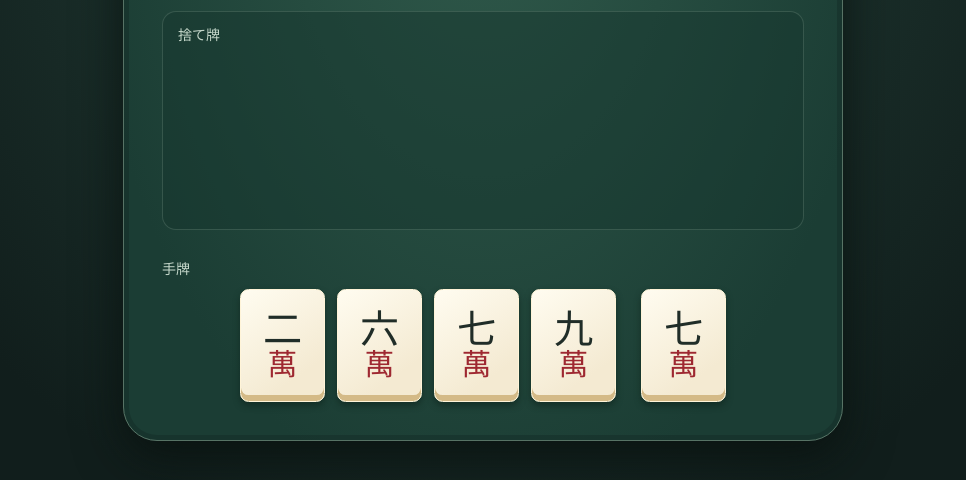
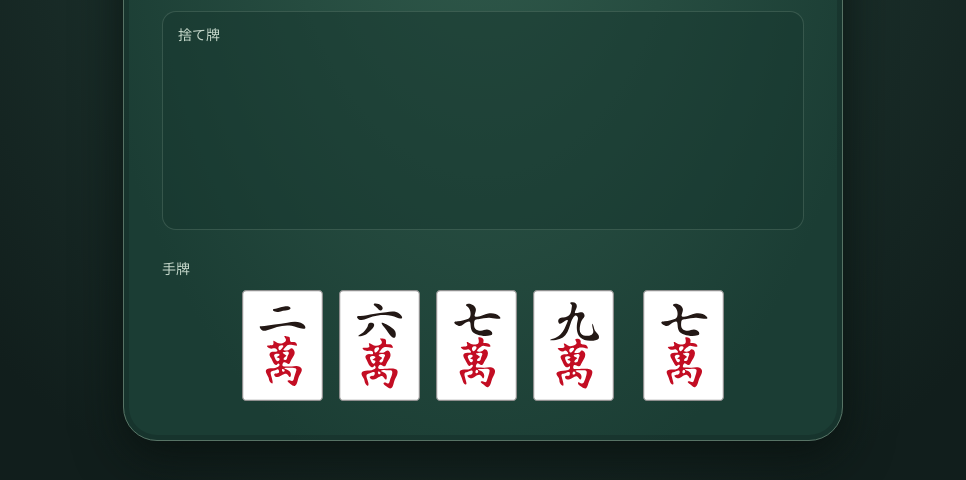
Before and after one commit to akiplaylab/mahjong5, a website built with Vite: page index.html in a window 1280 px wide. Shown: the part 266-746 px from the top of the page, without its empty margins (157-1123 px from the left). Built offline with nearby package versions, Linux system fonts and the light colour scheme.

Commit message:
萬子の牌画像を SVG に変更 (#5)
* Use Mahjong Tofu images for manzu tiles

* Use vector artwork for manzu tiles

```diff
--- a/src/main.ts
+++ b/src/main.ts
@@ -47,11 +47,11 @@ function tileFace(tile: Tile, interactive = false) {
     face.setAttribute('role', 'img')
     face.setAttribute('aria-label', name)
   }
-  const rank = document.createElement('span')
-  rank.textContent = name[0]
-  const suit = document.createElement('span')
-  suit.textContent = '萬'
-  face.append(rank, suit)
+  const image = document.createElement('img')
+  image.src = new URL(`./tiles/man${tile.rank}.svg`, import.meta.url).href
+  image.alt = ''
+  image.draggable = false
+  face.append(image)
   return face
 }
 
--- a/src/style.css
+++ b/src/style.css
@@ -84,19 +84,15 @@ h2 { margin: 0; font-size: .875rem; font-weight: 650; color: #c7d9cc; }
   display: inline-flex;
   align-items: center;
   justify-content: center;
-  flex-direction: column;
-  gap: .06em;
   min-width: 0;
   padding: 0;
   border-radius: .22em;
-  border: 1px solid #fff4d8;
-  background: linear-gradient(145deg, #fffcf0, #f4ead2 75%);
-  color: #202d28;
-  box-shadow: inset 0 -.15em #d4ba87, 0 .09em .16em #10271fb0;
-  font: 700 clamp(1.15rem, 5.7vw, 2.45rem)/.96 "Yu Mincho", "Hiragino Mincho ProN", serif;
+  border: 1px solid transparent;
+  background: transparent;
+  font-size: clamp(1.15rem, 5.7vw, 2.45rem);
   user-select: none;
 }
-.tile > :last-child { color: #9e2831; font-size: .76em; }
+.tile img { width: 100%; height: 100%; object-fit: contain; }
 .discards .tile { align-self: start; width: 100%; max-width: 38px; max-height: 100%; font-size: clamp(.74rem, 2.7vw, 1rem); }
 
 .player { position: relative; margin-top: 15px; padding: 10px 0 0; }
```
Also changed, not shown: README.md, src/tiles/man1.svg (added), src/tiles/man2.svg (added), src/tiles/man3.svg (added), src/tiles/man4.svg (added), src/tiles/man5.svg (added), src/tiles/man6.svg (added), src/tiles/man7.svg (added), src/tiles/man8.svg (added), src/tiles/man9.svg (added).
